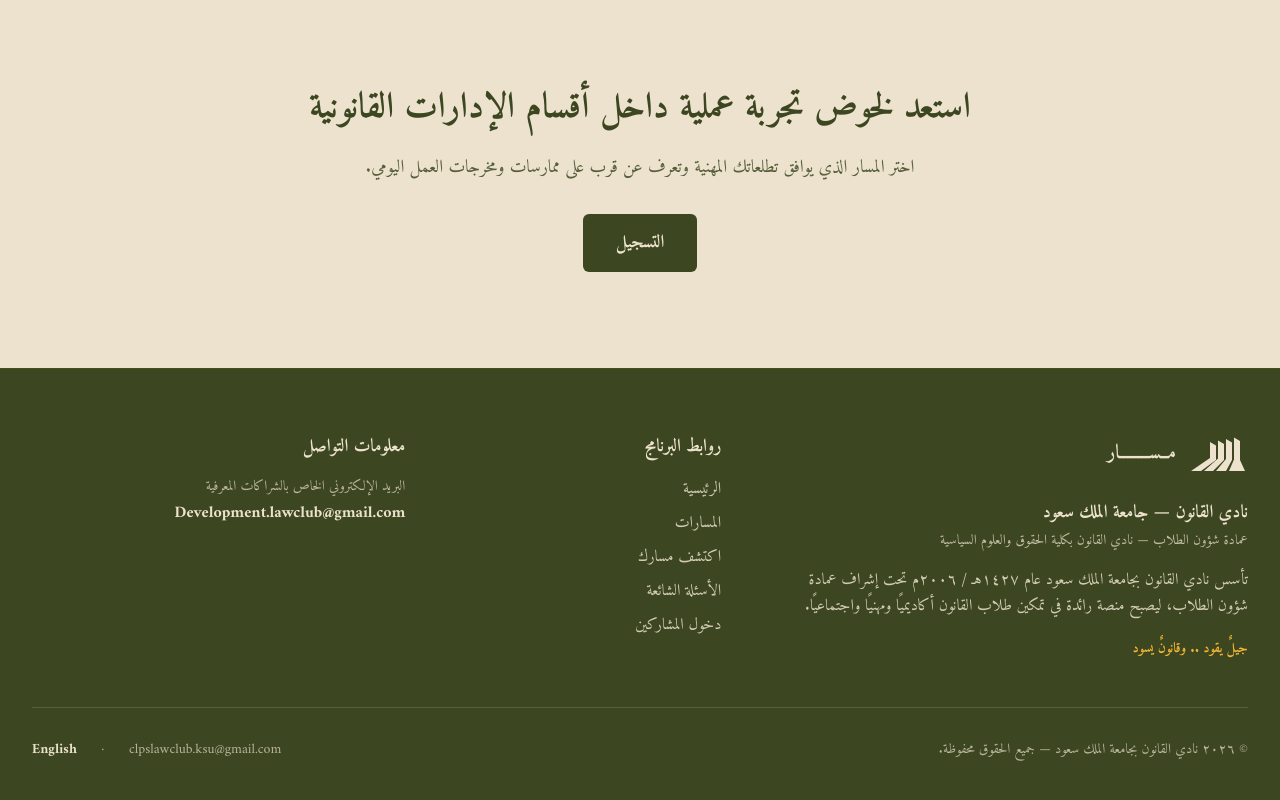
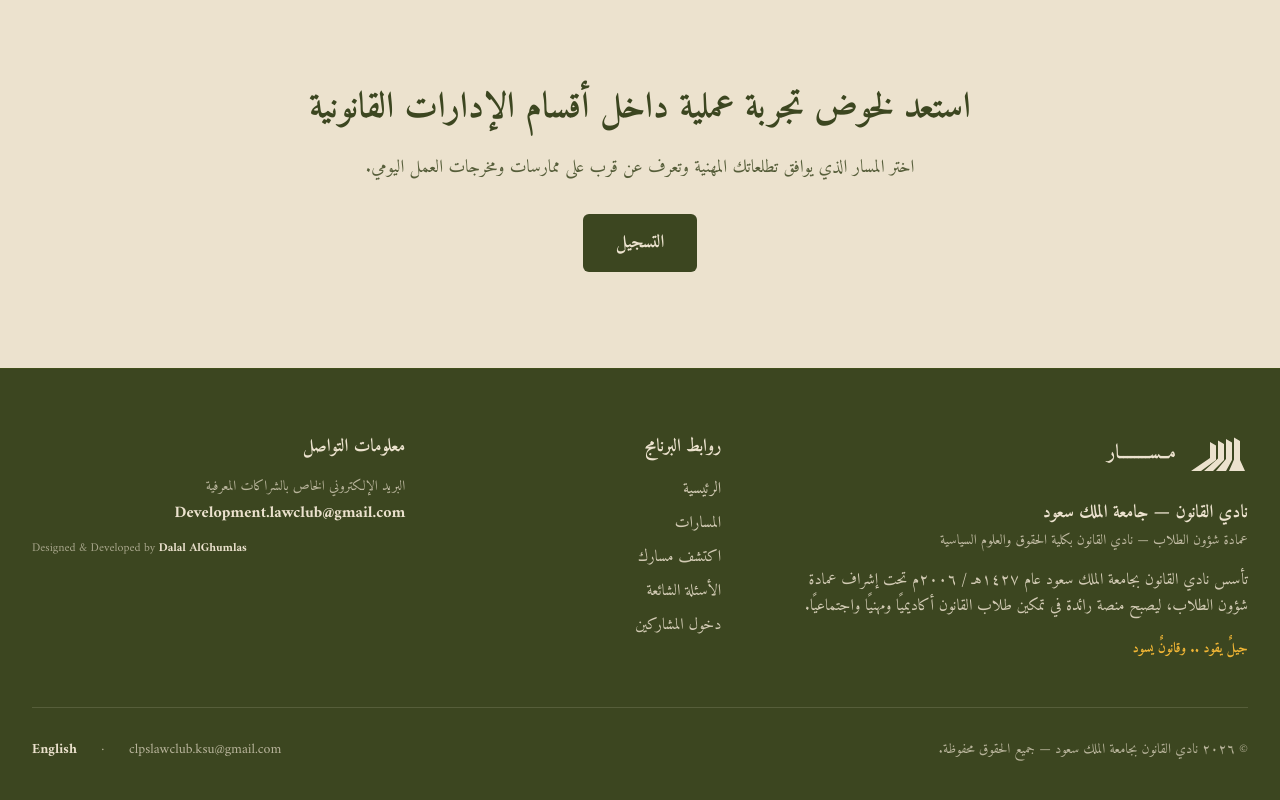
Before and after one commit to Dalal-AlGhumlas/legal-department-tracks, a React (Vite) app: page / in a window 1280 px wide. Shown: the part 4553-5353 px from the top of the page. Built offline with nearby package versions, Linux system fonts and the light colour scheme; no server answers; the database is empty.

Commit message:
Refine Footer component contact details section

```diff
--- a/src/components/Footer.tsx
+++ b/src/components/Footer.tsx
@@ -81,7 +81,7 @@
             </ul>
           </div>
 
-          {/* Column 3: Official Contact Details (Refined editorial typography, no table) */}
+ {/* Column 3: Official Contact Details */}
 <div className="md:col-span-4 space-y-4">
   <h3 className="text-lg font-bold text-[#ECE2CE]">
     {t.footer.contactTitle}
@@ -91,6 +91,7 @@
     <p className="text-sm text-[#ECE2CE]/70">
       {t.footer.partnershipsEmailLabel}
     </p>
+
     <a
       href={`mailto:${OFFICIAL_CONTACTS.partnershipsEmail}`}
       dir="ltr"
@@ -99,6 +100,18 @@
       {OFFICIAL_CONTACTS.partnershipsEmail}
     </a>
   </div>
+
+  <p className="text-xs text-[#ECE2CE]/60" dir="ltr">
+    Designed &amp; Developed by{' '}
+    <a
+      href="https://www.linkedin.com/in/dalal-alghumlas/"
+      target="_blank"
+      rel="noopener noreferrer"
+      className="font-bold text-[#ECE2CE] hover:text-[#F2B635] transition-colors"
+    >
+      Dalal AlGhumlas
+    </a>
+  </p>
 </div>
 </div>
 
```
Lines whose indentation alone changed are shown as unchanged.
